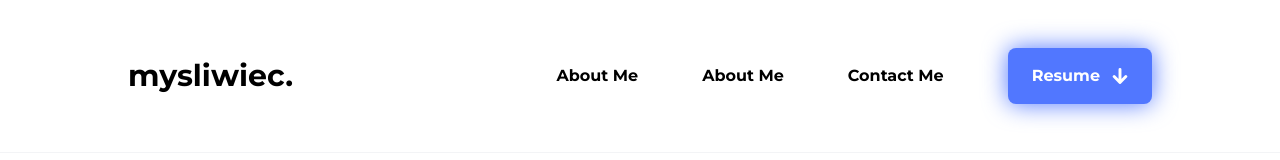
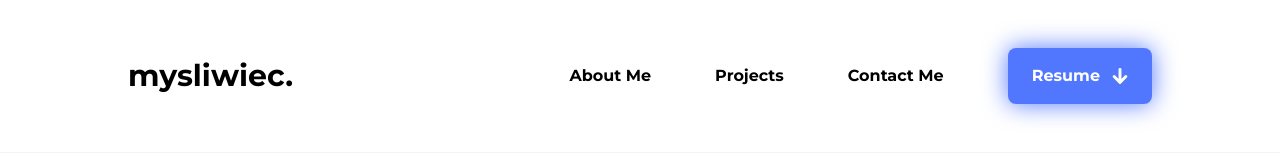
Before and after one commit to TheLukaszNs/portfolio-legacy, a Next.js app: page / in a window 1280 px wide. Shown: the top 160 px of the page. Built offline with nearby package versions, Linux system fonts and the light colour scheme.

Commit message:
fix: another text fix 💀

```diff
--- a/src/components/navbar/index.tsx
+++ b/src/components/navbar/index.tsx
@@ -97,11 +97,7 @@ const DesktopNavbar = () => {
             About Me
           </Link>
         </li>
-        <li>
-          <Link href="#about" scroll={false}>
-            About Me
-          </Link>
-        </li>
+        <li>Projects</li>
         <li>Contact Me</li>
         <li>
           <Button icon={<DownloadIcon />}>Resume</Button>
```
